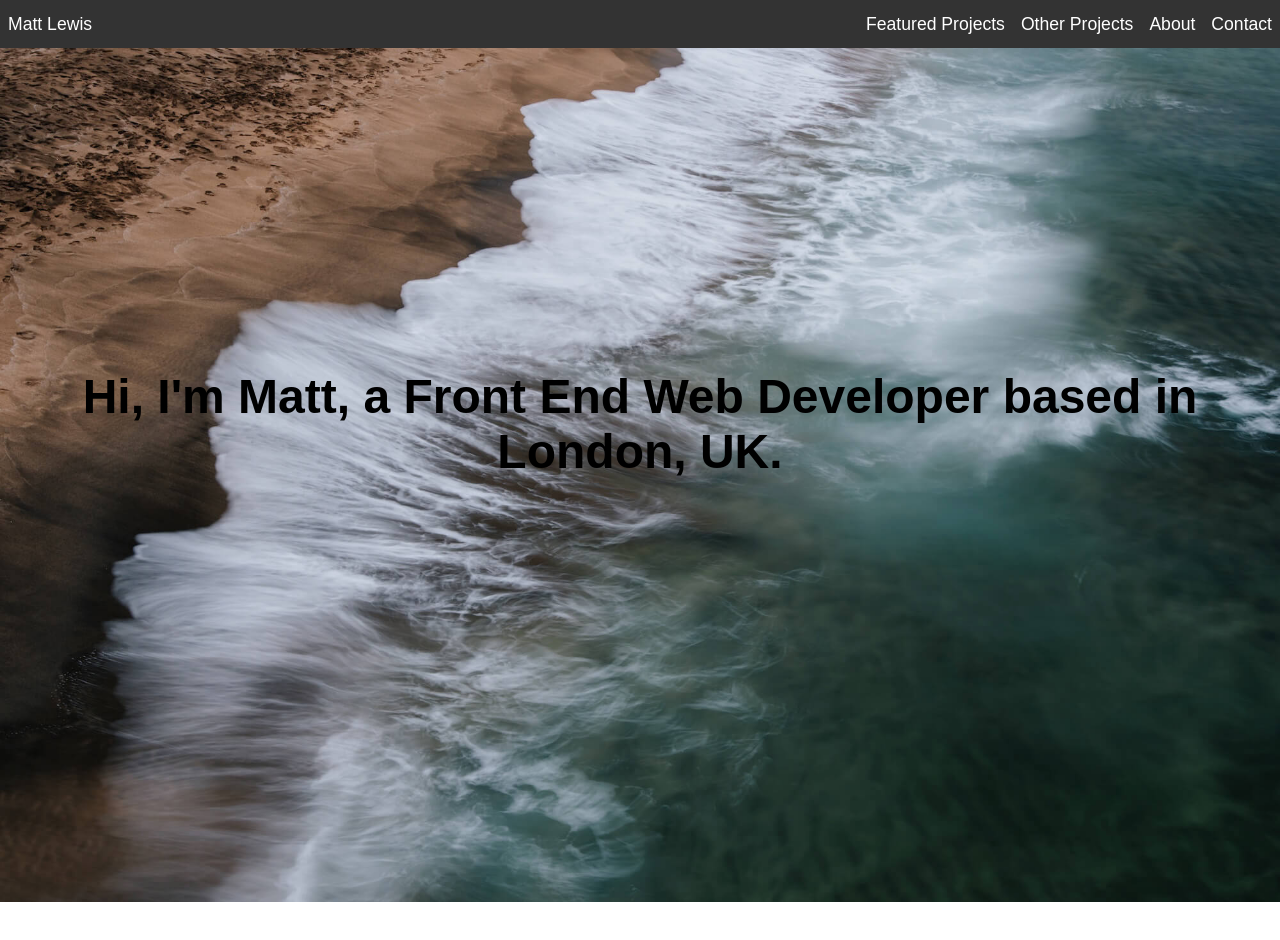
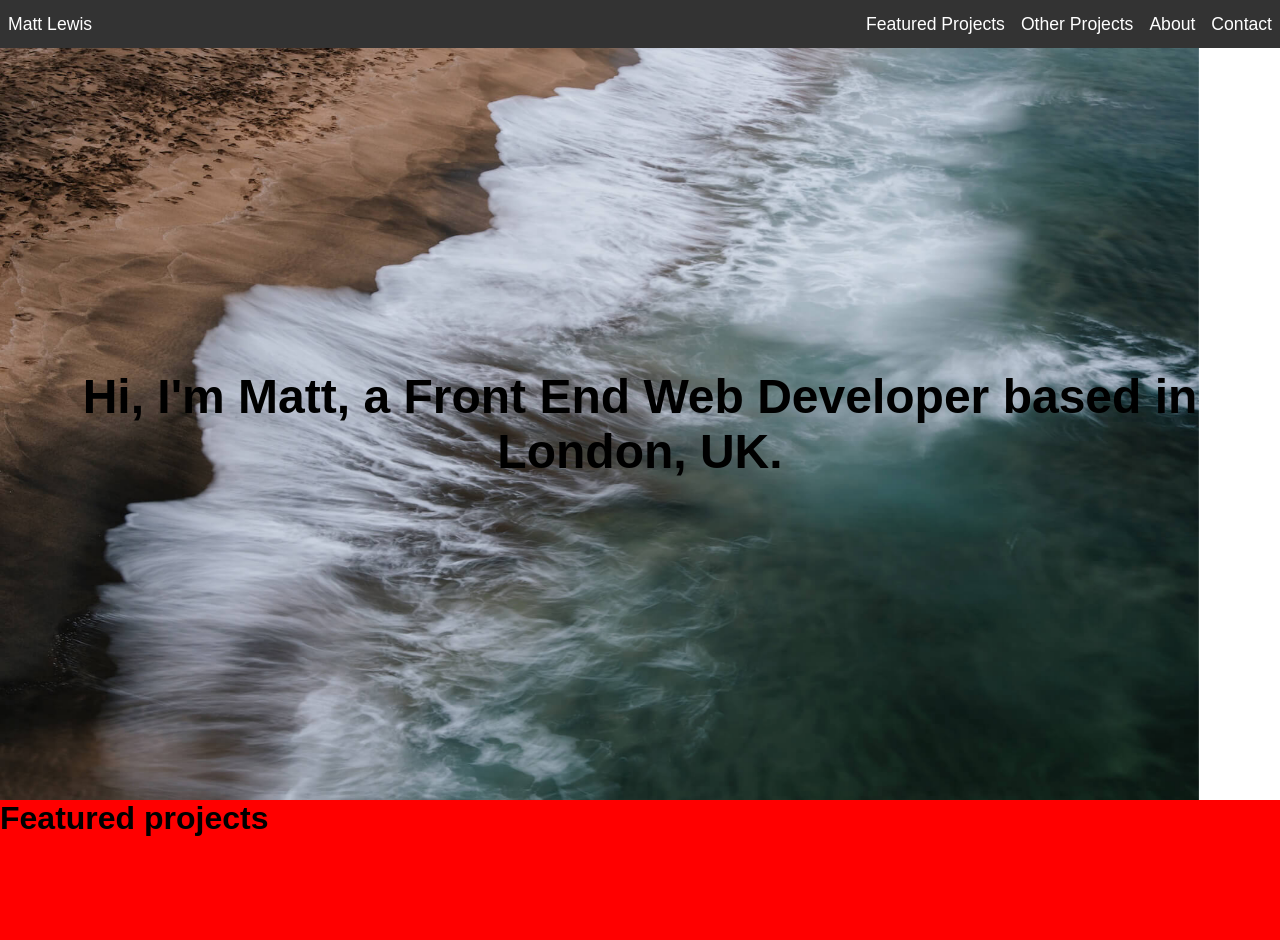
Before and after one commit to matt2112/new-portfolio, a React app: page / in a window 1280 px wide. Before the commit the page ends 907 px from the top, so only its background shows below. Built offline with nearby package versions, Linux system fonts and the light colour scheme.

Commit message:
add featured projects section and various styling edits

```diff
--- /dev/null
+++ b/src/components/featured-projects.js
@@ -0,0 +1,11 @@
+import React from 'react';
+
+const Top = () => {
+    return (
+        <div className="featured">
+            <h1>Featured projects</h1>
+        </div>
+    );
+};
+
+export default Top;
--- a/src/components/top-section.js
+++ b/src/components/top-section.js
@@ -5,7 +5,7 @@ import beach from '../assets/bg/beach.jpeg';
 const Top = () => {
     return (
         <div className="top">
-            <picture>
+            <picture className="top__picture">
                 <source srcSet={beach} media="(min-width: 1380px)" />
                 <source srcSet={beach} media="(min-width: 990px)" />
                 <source srcSet={beach} media="(min-width: 640px)" />
--- a/src/index.js
+++ b/src/index.js
@@ -5,12 +5,14 @@ import './style/style.scss';
 
 import Navbar from './components/navbar';
 import Top from './components/top-section';
+import Featured from './components/featured-projects';
 
 const App = () => {
     return (
         <div className="wrapper">
             <Navbar />
             <Top />
+            <Featured />
         </div>
     );
 }
--- /dev/null
+++ b/src/style/layout/_featured-projects.scss
@@ -0,0 +1,6 @@
+.featured {
+    position: relative;
+    height: 500px;
+    background-color: red;
+    top: $navbar-height;
+}
--- a/src/style/layout/_top-section.scss
+++ b/src/style/layout/_top-section.scss
@@ -2,6 +2,16 @@
     position: relative;
     top: $navbar-height;
     height: calc(100% - #{$navbar-height});
+
+    &__picture {
+        position: fixed;
+        height: 100%;
+        img {
+            height: 100%;
+            width: 100%;
+            object-fit: cover;
+        }
+    }
 
     &__band {
         position: absolute;
--- a/src/style/style.scss
+++ b/src/style/style.scss
@@ -3,5 +3,6 @@
 @import './utils/variables';
 @import './utils/global';
 
+@import './layout/featured-projects';
 @import './layout/navbar';
 @import './layout/top-section';
--- a/src/style/utils/_global.scss
+++ b/src/style/utils/_global.scss
@@ -15,8 +15,3 @@ h5,
 p {
   margin: 0;
 }
-
-img {
-    max-width: 100%;
-    height: auto;
-}
```
